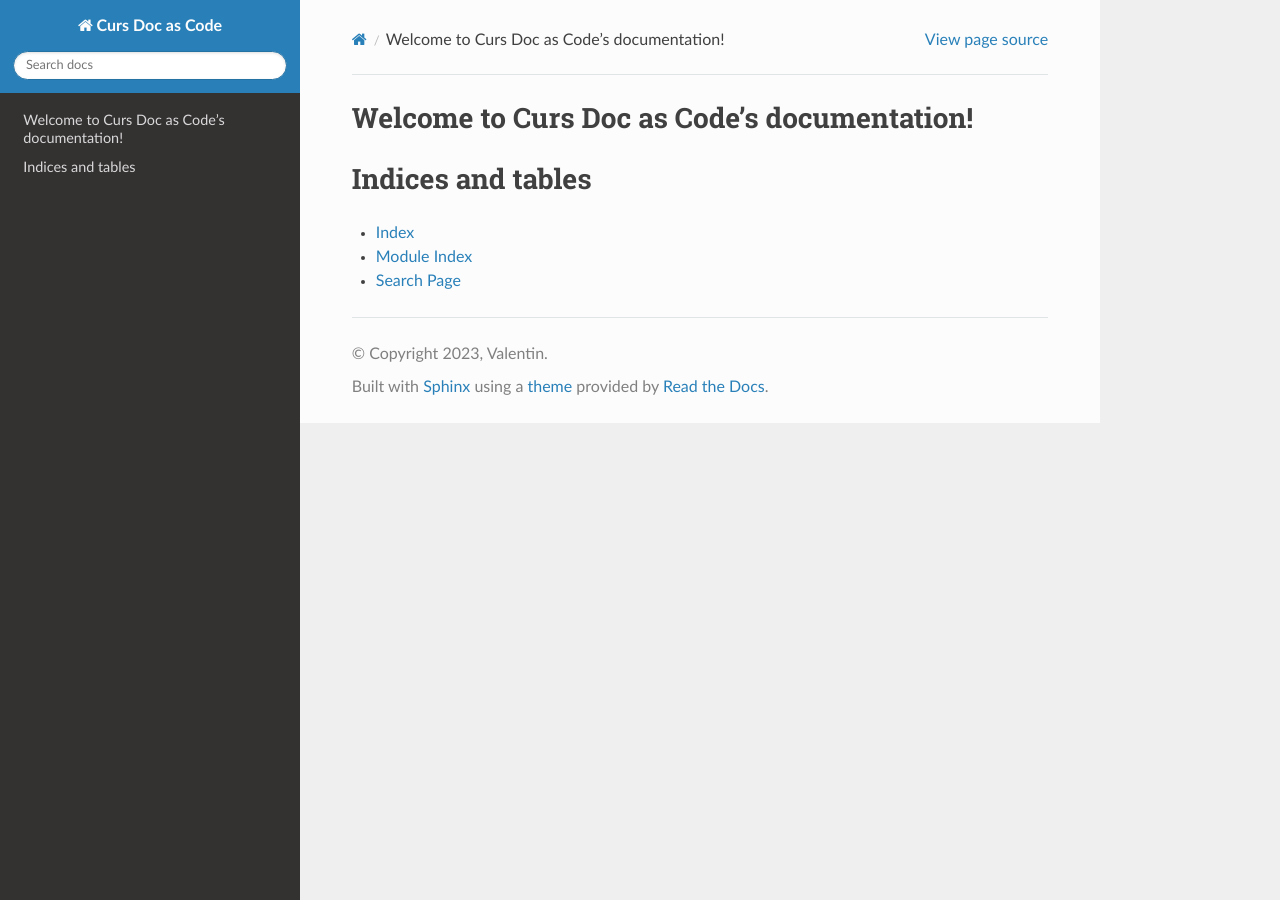
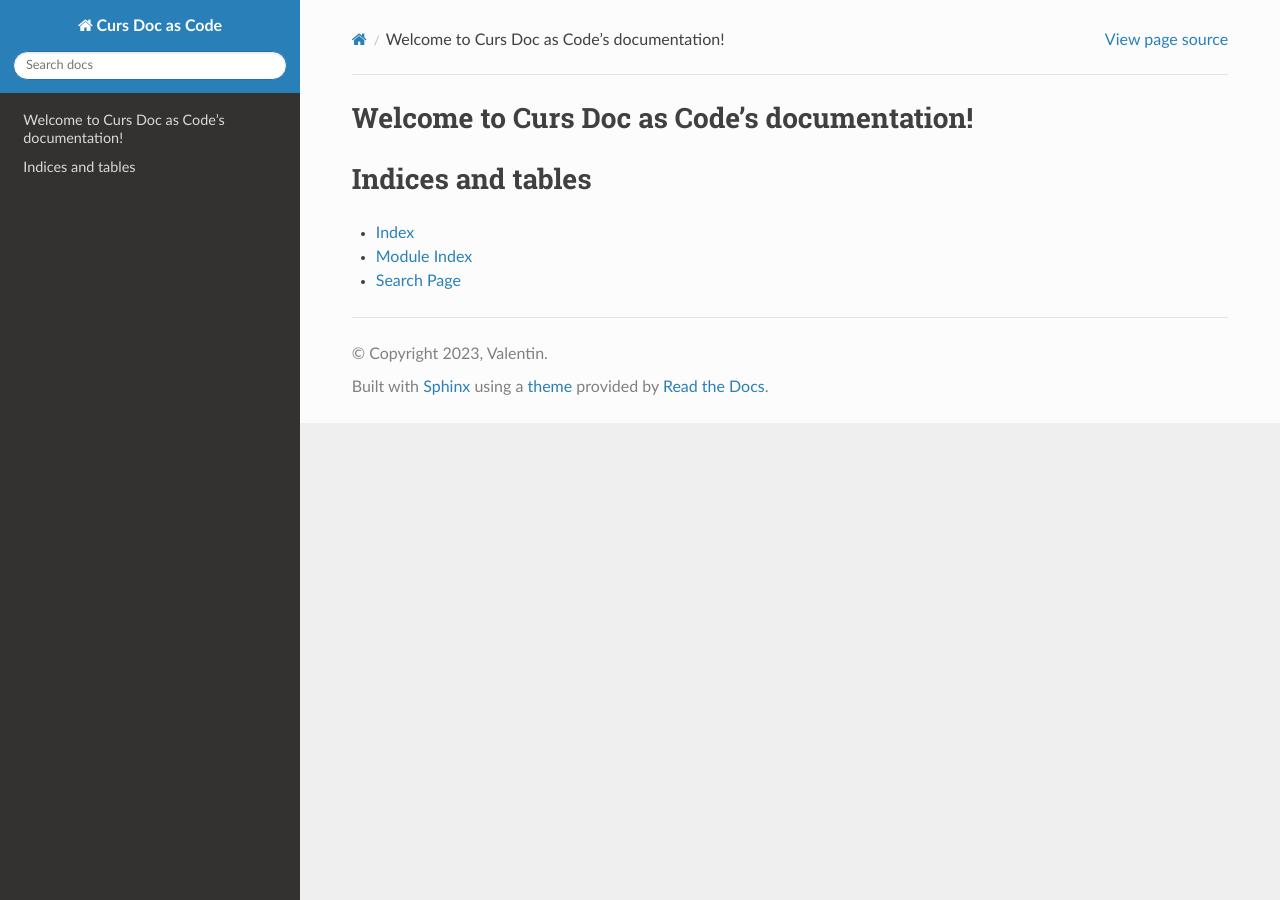
Before and after one commit to valytns/curs-doc-ops, a Sphinx documentation site: the page built from source/index.rst, in a window 1280 px wide. Built offline with Sphinx 7.4.7 and the Read the Docs theme 2.0.0, drawn with Linux system fonts in a browser that asks for light colours.

Commit message:
fullscreen

```diff
--- /dev/null
+++ b/source/_static/my_theme.css
@@ -0,0 +1,3 @@
+.wy-nav-content {
+    max-width: none;
+}
--- a/source/conf.py
+++ b/source/conf.py
@@ -36,3 +36,6 @@ exclude_patterns = []
 
 html_theme = 'sphinx_rtd_theme'
 html_static_path = ['_static']
+
+def setup(app):
+     app.add_css_file('my_theme.css')
```
